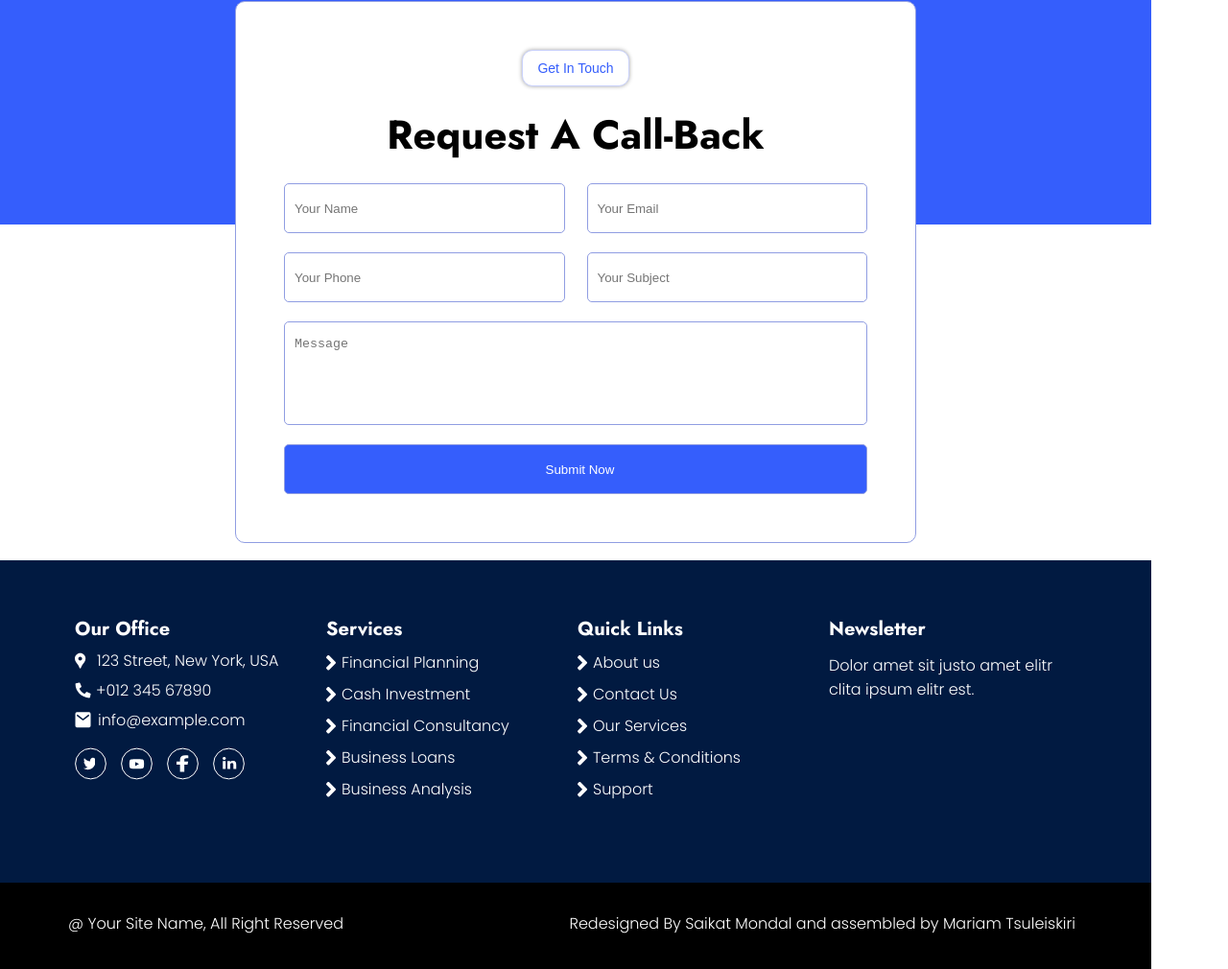
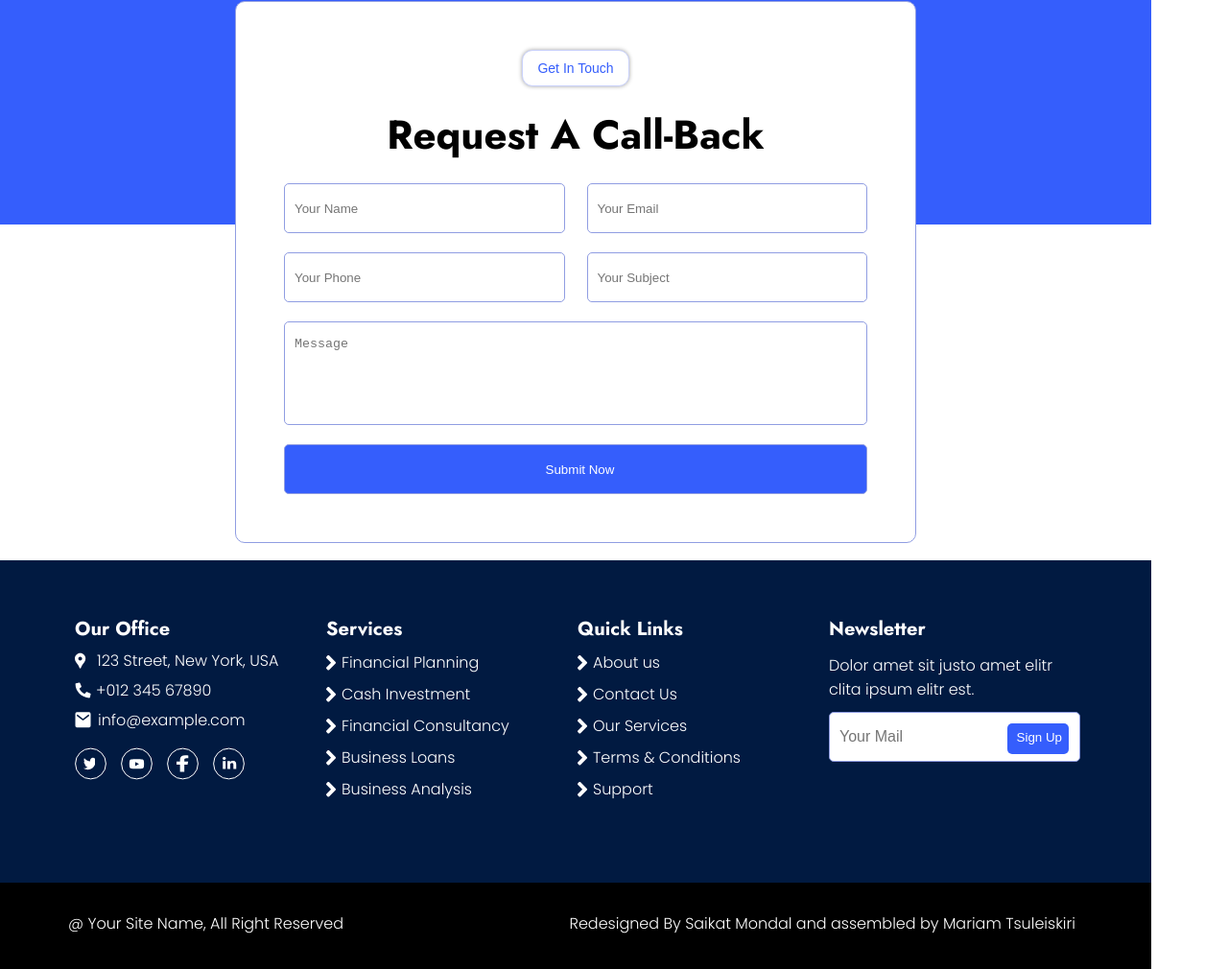
Before and after one commit to mariamtsuleiskiri/FinalProject, a plain HTML site: page index.html in a window 1280 px wide. Shown: the part 3327-4337 px from the top of the page at 96% size. Drawn offline with nearby package versions, Linux system fonts and the light colour scheme.

Commit message:
newsletter section

```diff
--- a/index.html
+++ b/index.html
@@ -627,6 +627,10 @@
                         <div>
                             <p>Dolor amet sit justo amet elitr clita ipsum elitr est.</p>
                         </div>
+                        <div class="signup-container">
+                            <input type="text" placeholder="Your Mail">
+                            <button type="submit" class="signup-button">Sign Up</button>
+                        </div>
                     </div>
 
                 </div>
--- a/style-footer.css
+++ b/style-footer.css
@@ -77,3 +77,29 @@ footer{
     padding-top:30px;
     padding-bottom:35px;
 }
+.signup-container{
+    display:flex;
+    align-items: center;
+    flex-direction: row;
+    position:relative;
+}
+.signup-container input{
+    padding:none;
+    font-size: 16px;
+}
+.signup-container button{
+    background-color: #355EFC;
+    padding:7px 7px 10px 10px;
+    display: flex;
+    align-items: center;
+    outline:none;
+    border:none;
+    color:white;
+    position:absolute;
+    right:12px;
+    top:12px;
+    border-radius: 5px;
+}
+.signup-container button:hover{
+    background-color: #2141c3;
+}
```
